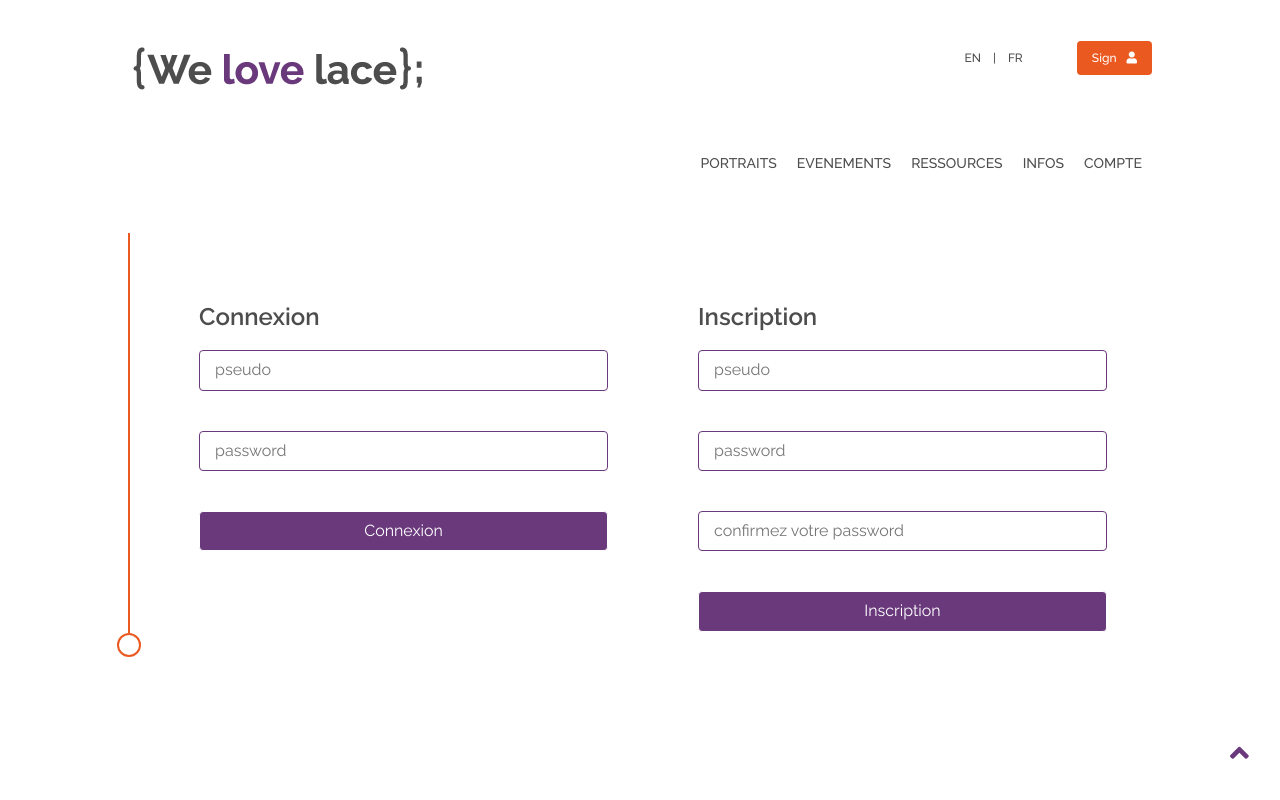
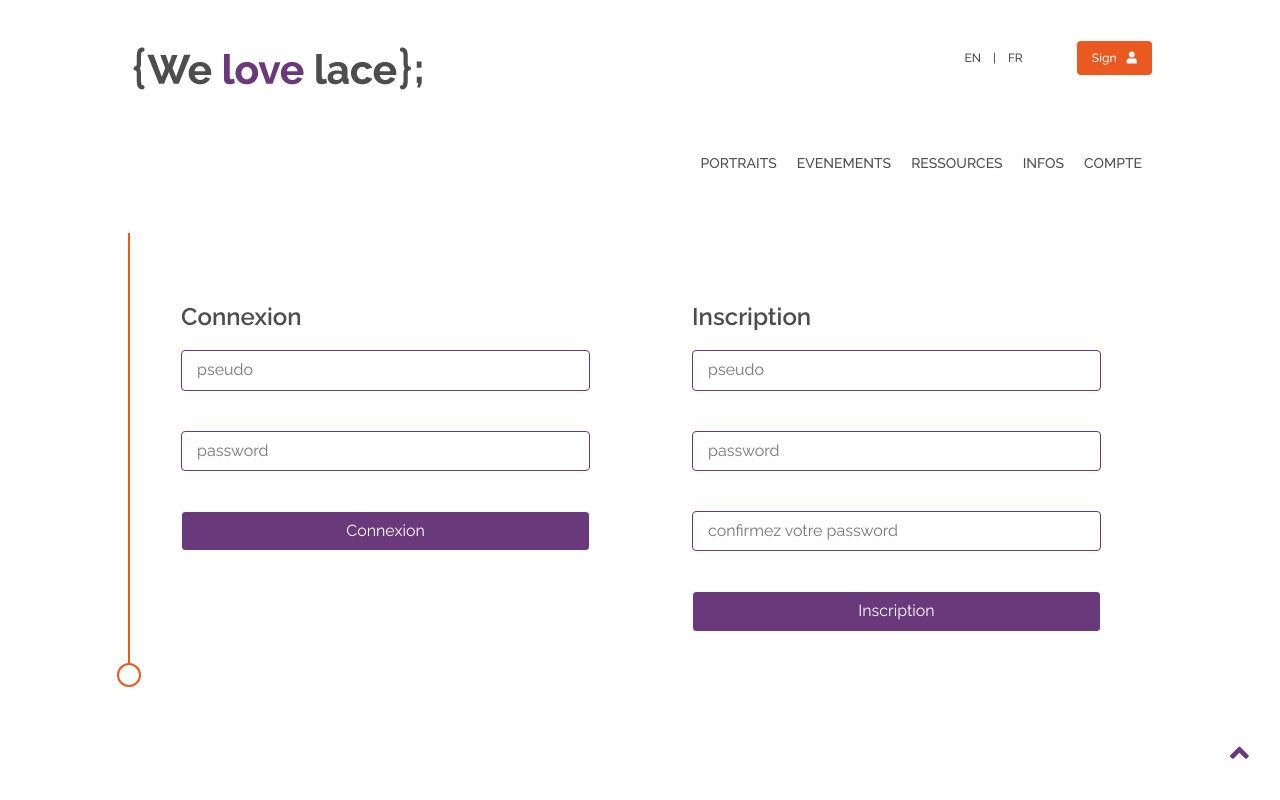
Before and after one commit to JulietteMotteu/weLoveLace, a PHP site: page /?session=inscriptionlogin in a window 1280 px wide. Run offline with PHP 8.4, Linux system fonts and the light colour scheme.

Commit message:
chrome issues fixed

```diff
--- a/session/inscriptionlogin.php
+++ b/session/inscriptionlogin.php
@@ -114,12 +114,12 @@ if (isset($_POST['userIns'], $_POST['pwd1'],$_POST['pwd2']) && $_POST['userIns']
 
                 <button name="buttonLog">Connexion</button>
             </form>
-
             <p>
                 <?php
                 echo $msg1;
                 ?>
             </p>
+
         </div>
 
 
--- a/slider/css/screen.css
+++ b/slider/css/screen.css
@@ -205,5 +205,3 @@
 .c-slider__toggle:last-of-type:checked ~ .c-slider__btn:first-of-type {
   left: auto;
   transform: scale(-1, 1); }
-
-/*# sourceMappingURL=screen.css.map */
--- a/style/stylejuju.css
+++ b/style/stylejuju.css
@@ -26,10 +26,10 @@
   padding: 10px 15px 10px 15px;
   border: 1px solid #6a397c; }
 
-#sign > div::before, .eventParent::before, #mailer::before, #map::before, #faqParent::before, #compteSection #profil::before, #compteSection #formProfil::before, #compteEventSection .eventParent::before {
+#sign > div::before, .eventParent::before, #info #mailer::before, #info #map::before, #info #faqParent::before, #compteSection #profil::before, #compteSection #formProfil::before, #compteEventSection .eventParent::before {
   content: '';
   display: inline-block;
-  position: relative;
+  position: absolute;
   top: 100%;
   left: -13px;
   width: 20px;
@@ -98,10 +98,10 @@ h2 {
     color: #6a397c;
     font-size: 30px; }
 
-#burger-check {
+#logoMobile {
   display: none; }
 
-#logoMobile {
+input#burger-check.burger-check {
   display: none; }
 
 nav #navigationMenu {
@@ -448,20 +448,22 @@ nav #ligneNav::before {
 #sign > div {
   border-left: 2px solid #ea5920;
   position: relative;
-  height: 400px; }
+  height: 430px; }
 
 #sign div {
   display: flex; }
   #sign div div {
     display: flex;
     width: 40%;
+    height: 100%;
     flex-direction: column; }
     #sign div div h2 {
       align-self: flex-start;
       color: #4d4d4d; }
     #sign div div form {
       display: flex;
-      flex-direction: column; }
+      flex-direction: column;
+      justify-content: space-between; }
       #sign div div form input, #sign div div form button {
         margin-bottom: 40px; }
 
@@ -575,7 +577,7 @@ nav #ligneNav::before {
   transition: 0.5s; }
 
 /* Style info*/
-#mailer, #map, #faqParent {
+#info #mailer, #info #map, #info #faqParent {
   border-left: 2px solid #ea5920;
   position: relative; }
 
@@ -757,7 +759,7 @@ nav #ligneNav::before {
   #compteSection #formProfil form {
     display: flex;
     flex-direction: column;
-    justify-content: center;
+    justify-content: space-between;
     margin-left: auto;
     margin-right: auto;
     width: 60%; }
@@ -942,7 +944,7 @@ nav #ligneNav::before {
       transition: transform 0.5s ease-in-out;
       -webkit-transition: -webkit-transform 0.5s ease-in-out; }
 
-  .burger-check {
+  input#burger-check.burger-check {
     display: none; }
 
   .burger-check:checked ~ .burger {
@@ -1039,5 +1041,3 @@ nav #ligneNav::before {
       margin-right: auto; }
   #sign div::before {
     display: none; } }
-
-/*# sourceMappingURL=stylejuju.css.map */
--- a/style/stylejuju.scss
+++ b/style/stylejuju.scss
@@ -28,7 +28,8 @@ $timeline-color: $primary-color;
 %rond {
     content: '';
     display: inline-block;
-    position: relative;
+    position: absolute;
+
     top:100%;
     left: -13px;
     width: 20px;
@@ -129,12 +130,11 @@ h2 {
 }
 
 // NAVIGATION
-
-#burger-check {
+#logoMobile {
     display: none;
 }
 
-#logoMobile {
+input#burger-check.burger-check {
   display: none;
 }
 
@@ -566,7 +566,7 @@ nav {
 #sign>div {
     border-left: 2px solid $orangeColor;
     position: relative;
-    height: 400px;
+    height: 430px;
 }
 
 #sign>div::before {
@@ -580,6 +580,7 @@ nav {
     div {
         display: flex;
         width: 40%;
+        height: 100%;
         flex-direction:column;
 
         h2 {
@@ -590,6 +591,7 @@ nav {
         form {
             display: flex;
             flex-direction: column;
+            justify-content: space-between;
 
             input, button {
                 margin-bottom: 40px;
@@ -735,6 +737,7 @@ nav {
 }
 
 /* Style info*/
+#info {
     #mailer, #map, #faqParent {
         border-left: 2px solid $orangeColor;
         position: relative;
@@ -742,6 +745,8 @@ nav {
 
     #mailer::before, #map::before, #faqParent::before {
       @extend %rond;
+    }
+
 }
 
 #info {
@@ -1000,7 +1005,7 @@ nav {
         form {
             display: flex;
             flex-direction: column;
-            justify-content: center;
+            justify-content: space-between;
             margin-left: auto;
             margin-right: auto;
             width: 60%;
@@ -1252,7 +1257,7 @@ $burger--thickness: 4px;
 	}
 }
 
-.burger-check {
+input#burger-check.burger-check {
   display: none;
 }
 
```
Also changed, not shown: includes/package-lock.json (added), juju/img/logo/logo_mob.png (added). Lines whose indentation alone changed are shown as unchanged.
